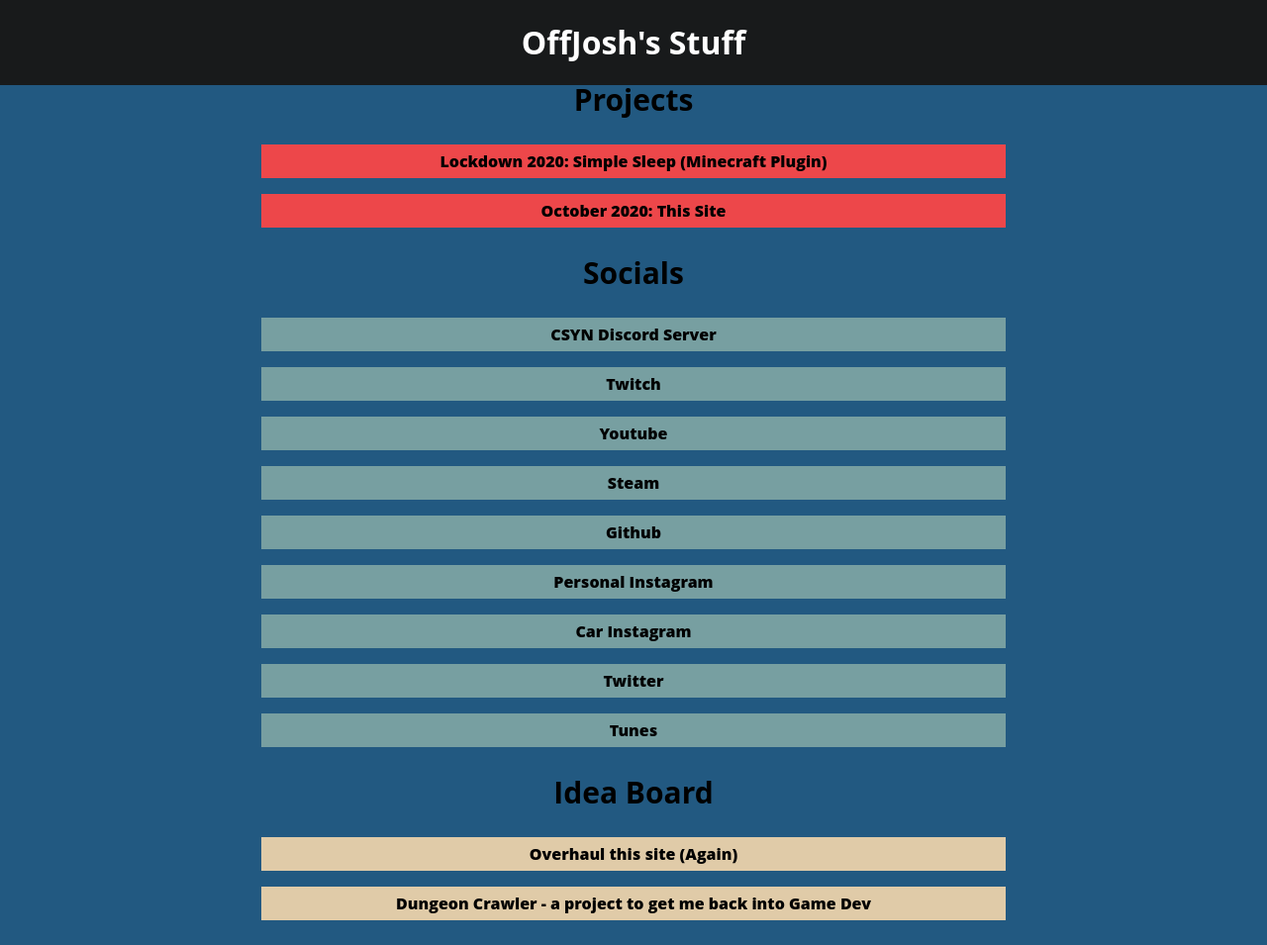
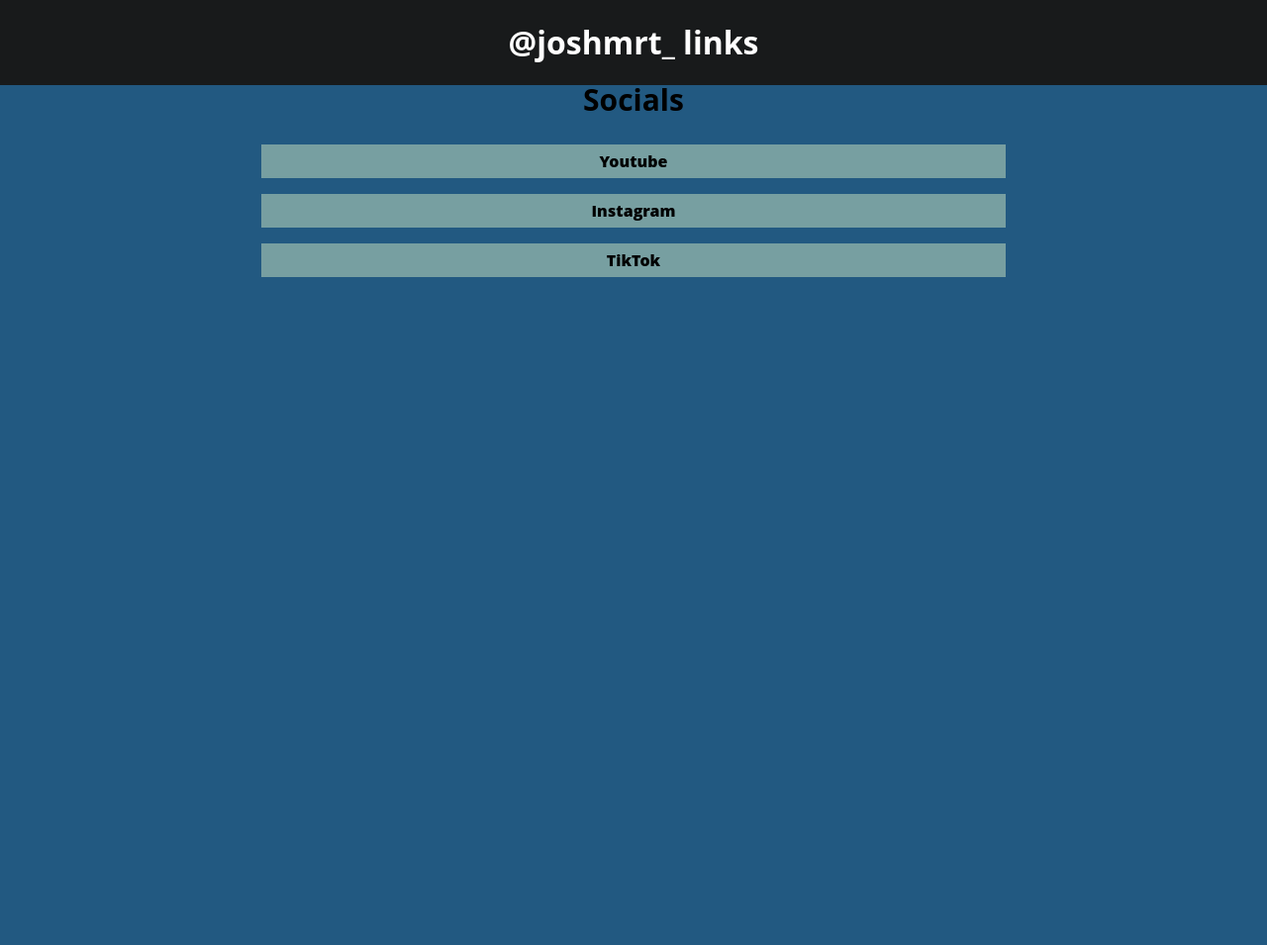
Before and after one commit to OffJosh/joshmrt, a plain HTML site: page index.html in a window 1280 px wide. Shown: the whole page at 99% size. After the commit the page ends 800 px from the top, so only its background shows below. Drawn offline with Linux system fonts and the light colour scheme.

Commit message:
Update index.html

```diff
--- a/index.html
+++ b/index.html
@@ -2,40 +2,20 @@
 <html lang="en">
 <head>
     <meta charset="UTF-8">
-    <title>OffJosh's Stuff</title>
+    <title>@joshmrt_</title>
     <link rel="stylesheet" href="styles.css">
 </head>
 <body>
     <div class="nav">
-        <h1>OffJosh's Stuff</h1>
+        <h1>@joshmrt_ links</h1>
     </div>
     <div class="content">
-        <div class="projects">
-            <h2>Projects</h2>
-            <ul id="projects-ul">
-                <li onclick="location.href='https://github.com/OffJosh/SimpleSleep';"  style="cursor:pointer;">Lockdown 2020: Simple Sleep (Minecraft Plugin)</li>
-                <li onclick="location.href='https://github.com/OffJosh/offjosh.github.io';"  style="cursor:pointer;">October 2020: This Site</li>
-            </ul>
-        </div>
         <div class="socials">
             <h2>Socials</h2>
             <ul>
-                <li onclick="location.href='https://discord.gg/aVStNqMcwY';"  style="cursor:pointer;">CSYN Discord Server</li>
-                <li onclick="location.href='https://www.twitch.tv/offjoshh';"  style="cursor:pointer;">Twitch</li>
-                <li onclick="location.href='https://www.youtube.com/channel/UCmSX--XLb49w4dfgLFBbvXQ';"  style="cursor:pointer;">Youtube</li>
-                <li onclick="location.href='https://steamcommunity.com/id/OffJoshh/';"  style="cursor:pointer;">Steam</li>
-                <li onclick="location.href='https://github.com/OffJosh';"  style="cursor:pointer;">Github</li>
-                <li onclick="location.href='https://www.instagram.com/merrettjosh_/';"  style="cursor:pointer;">Personal Instagram</li>
-                <li onclick="location.href='https://www.instagram.com/e92mrt/';"  style="cursor:pointer;">Car Instagram</li>
-                <li onclick="location.href='https://twitter.com/MerrettJosh';"  style="cursor:pointer;">Twitter</li>
-                <li onclick="location.href='https://www.youtube.com/playlist?list=PL-RvkrIMQILmGZ_-7xt355IIVFlLCiP3f';"  style="cursor:pointer;">Tunes</li>
-            </ul>
-        </div>
-        <div class="future">
-            <h2>Idea Board</h2>
-            <ul>
-                <li>Overhaul this site (Again)</li>
-                <li>Dungeon Crawler - a project to get me back into Game Dev</li>
+                <li onclick="location.href='https://www.youtube.com/channel/UC4NoLh3C1fXdYCO-SVxM9NA';"  style="cursor:pointer;">Youtube</li>
+                <li onclick="location.href='https://www.instagram.com/joshmrt_/';"  style="cursor:pointer;">Instagram</li>
+                <li onclick="location.href='https://tiktok.com/@joshmrt_';"  style="cursor:pointer;">TikTok</li>
             </ul>
         </div>
     </div>
```
